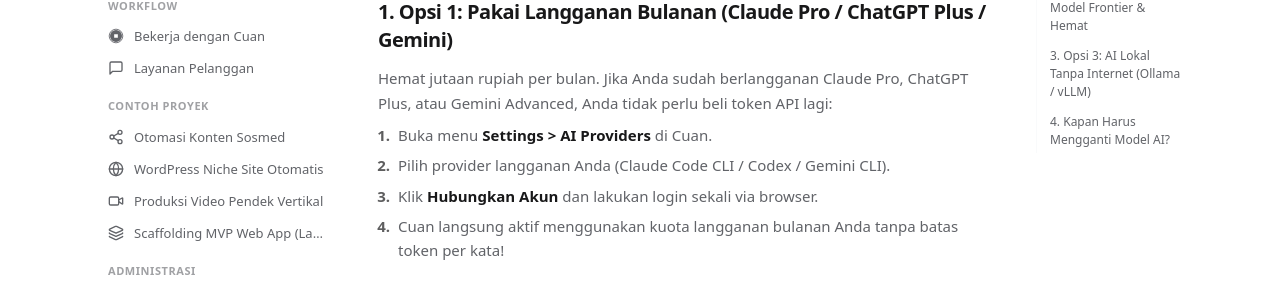
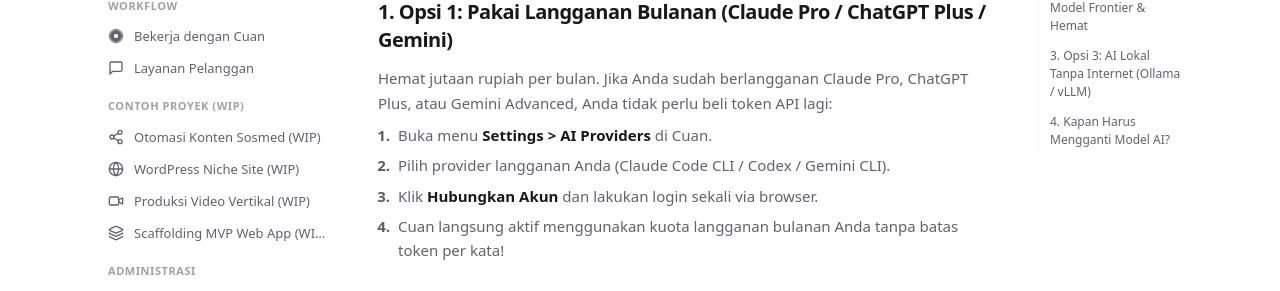
Before and after one commit to buchin/cuan-landing, a React (Vite) app: page /docs/connect-ai in a window 1280 px wide. Shown: the part 443-734 px from the top of the page. Built offline with nearby package versions, Linux system fonts and the light colour scheme.

Commit message:
docs(examples): mark all example projects transparently as work in progress (WIP) blueprints

```diff
--- a/src/features/docs/docsData.ts
+++ b/src/features/docs/docsData.ts
@@ -34,7 +34,7 @@ export interface DocGroup {
 export const DOC_GROUPS: DocGroup[] = [
   { id: 'getting-started', label: 'Memulai', labelEn: 'Getting Started' },
   { id: 'workflow', label: 'Workflow', labelEn: 'Workflow' },
-  { id: 'examples', label: 'Contoh Proyek', labelEn: 'Examples' },
+  { id: 'examples', label: 'Contoh Proyek (WIP)', labelEn: 'Examples (WIP)' },
   { id: 'admin', label: 'Administrasi', labelEn: 'Administration' },
 ]
 
@@ -286,14 +286,14 @@ export const DOC_SECTIONS: DocSection[] = [
   {
     slug: 'social-media-automation',
     group: 'examples',
-    title: 'Otomasi Konten Sosmed',
-    titleEn: 'Social Media Automation',
+    title: 'Otomasi Konten Sosmed (WIP)',
+    titleEn: 'Social Media Automation (WIP)',
     icon: 'Share2',
-    summary: 'Riset ide, buat carousel visual 1080x1350px, dan jadwalkan otomatis ke Instagram, Threads, LinkedIn, dan X lewat Tebar.app MCP.',
-    summaryEn: 'Research ideas, generate 1080x1350px visual carousels, and auto-schedule to Instagram, Threads, LinkedIn, and X via Tebar.app MCP.',
+    summary: '[Work in Progress] Rancangan alur riset ide, template carousel 1080x1350px, dan integrasi Tebar.app MCP.',
+    summaryEn: '[Work in Progress] Blueprint workflow for research, carousel generation, and Tebar.app MCP scheduling.',
     content: {
-      intro: 'Salah satu kegunaan paling praktis dari Cuan adalah membangun pabrik konten otomatis tanpa perlu membuka Canva atau dashboard sosial media secara manual. Dipadukan dengan protokol MCP Tebar.app resmi, Cuan dapat meriset, mendesain, dan menjadwalkan postingan langsung dari satu instruksi obrolan.',
-      introEn: 'One of Cuan’s highest-ROI workflows is building an autonomous content engine without juggling Canva or manual social dashboards. Integrated with the official Tebar.app MCP protocol, Cuan researches, designs, and schedules posts from a single prompt in your chat inbox.',
+      intro: '> 🚧 **Status: Work in Progress (Eksperimen / Dalam Pengembangan)**\n> Alur kerja ini adalah konsep dan rancangan alur (blueprint) yang sedang dikembangkan dan diuji coba pada fase Public Alpha. Dependensi tool eksternal (MCP Tebar.app, headless Chromium) masih dalam tahap integrasi aktif dan belum dapat diandalkan secara penuh untuk operasional produksi. Kami mengundang komunitas untuk ikut bereksperimen dan memberi masukan di [GitHub Issues](https://github.com/buchin/cuan/issues).\n\nVisi fitur ini adalah membangun mesin konten mandiri langsung dari instruksi obrolan tanpa perlu membuka dashboard sosmed secara manual.',
+      introEn: '> 🚧 **Status: Work in Progress (Experimental / Under Development)**\n> This workflow is a concept and blueprint currently under active development and testing during the Public Alpha phase. External tool dependencies (Tebar.app MCP, headless Chromium) are actively being integrated and are not yet fully operational for production use. We invite the community to experiment and share feedback on [GitHub Issues](https://github.com/buchin/cuan/issues).\n\nThe vision is building an autonomous content engine directly from chat instructions without juggling social dashboards.',
       subsections: [
         {
           id: 'social-project',
@@ -347,14 +347,14 @@ export const DOC_SECTIONS: DocSection[] = [
   {
     slug: 'wordpress-niche-site',
     group: 'examples',
-    title: 'WordPress Niche Site Otomatis',
-    titleEn: 'Automated WordPress Niche Site',
+    title: 'WordPress Niche Site (WIP)',
+    titleEn: 'Automated WordPress Niche Site (WIP)',
     icon: 'Globe',
-    summary: 'Cuan menyiapkan website WordPress lengkap, tema modern, riset kata kunci, hingga publikasi artikel secara mandiri.',
-    summaryEn: 'Cuan autonomously provisions WordPress, installs themes, researches keywords, and schedules SEO articles.',
+    summary: '[Work in Progress] Konsep alur instalasi WordPress, tema, dan publikasi konten otomatis via WP-CLI.',
+    summaryEn: '[Work in Progress] Blueprint workflow for automated WordPress provisioning and content publishing via WP-CLI.',
     content: {
-      intro: 'Membangun website atau blog bisnis kini tidak lagi memerlukan keahlian coding atau setup database yang rumit. Cuan bertindak sebagai Project Manager teknis yang mengurus instalasi WordPress dan penerbitan konten secara otomatis.',
-      introEn: 'Building a niche website or business blog no longer requires manual database or server configuration. Cuan acts as your autonomous technical PM, managing WordPress setup and content publishing end-to-end.',
+      intro: '> 🚧 **Status: Work in Progress (Eksperimen / Dalam Pengembangan)**\n> Alur kerja ini merupakan rancangan spesifikasi teknis untuk mengelola WordPress via WP-CLI di server mandiri. Fitur otomatisasi penuh ini masih dalam tahap riset dan pengujian awal pada fase Public Alpha, dan belum siap digunakan untuk website produksi langsung. Mari berkontribusi atau beri saran di [GitHub Issues](https://github.com/buchin/cuan/issues).\n\nVisi fitur ini adalah memungkinkan Cuan mengurus instalasi WordPress dan penerbitan konten secara otomatis di latar belakang.',
+      introEn: '> 🚧 **Status: Work in Progress (Experimental / Under Development)**\n> This workflow represents technical specifications for managing WordPress via WP-CLI on your self-hosted server. Full autonomous orchestration is currently in early experimental development during Public Alpha and is not yet ready for live production sites. Feel free to contribute or suggest improvements on [GitHub Issues](https://github.com/buchin/cuan/issues).\n\nThe vision is allowing Cuan to autonomously handle WordPress provisioning and content publishing in the background.',
       subsections: [
         {
           id: 'wp-prerequisites',
@@ -398,14 +398,14 @@ export const DOC_SECTIONS: DocSection[] = [
   {
     slug: 'video-automation',
     group: 'examples',
-    title: 'Produksi Video Pendek Vertikal',
-    titleEn: 'Vertical Short Video Automation',
+    title: 'Produksi Video Vertikal (WIP)',
+    titleEn: 'Vertical Short Video (WIP)',
     icon: 'Video',
-    summary: 'Ubah topik atau naskah tulisan menjadi video vertikal MP4 (9:16) untuk Reels, TikTok, dan Shorts tanpa aplikasi edit video.',
-    summaryEn: 'Turn topics or written scripts into vertical MP4 videos (9:16) for Reels, TikTok, and Shorts without manual video editors.',
+    summary: '[Work in Progress] Rancangan alur konversi naskah ke video pendek MP4 (9:16) via Remotion.',
+    summaryEn: '[Work in Progress] Blueprint workflow for script-to-video compilation via Remotion.',
     content: {
-      intro: 'Membuat video pendek untuk TikTok, Instagram Reels, dan YouTube Shorts kini tidak lagi memerlukan software pengeditan video yang berat. Cuan menyusun visual, teks dinamis, dan narasi suara secara mandiri di server.',
-      introEn: 'Producing short-form vertical video for TikTok, Instagram Reels, and YouTube Shorts no longer demands resource-heavy desktop GUI suites. Cuan composes visuals, dynamic subtitles, and vocal narration autonomously on your server.',
+      intro: '> 🚧 **Status: Work in Progress (Eksperimen / Dalam Pengembangan)**\n> Alur kerja komposisi video pendek (Remotion headless render & voiceover synthesis) saat ini masih berupa riset dan eksperimen internal pada fase Public Alpha. Eksekusi rendering video menuntut dependensi sistem khusus yang belum diaktifkan secara default di image rilis standar. Bantu kami mematangkan arsitekturnya di [GitHub Issues](https://github.com/buchin/cuan/issues).\n\nVisi fitur ini adalah mengubah naskah tulisan menjadi klip video pendek format vertikal (9:16) secara mandiri di server.',
+      introEn: '> 🚧 **Status: Work in Progress (Experimental / Under Development)**\n> Short-form video composition (headless Remotion rendering & voice synthesis) is currently an internal research blueprint during Public Alpha. Headless video compilation requires heavy system dependencies not bundled by default in the standard release image. Join the discussion on [GitHub Issues](https://github.com/buchin/cuan/issues).\n\nThe vision is transforming scripts into vertical short videos (9:16) autonomously on your server.',
       subsections: [
         {
           id: 'video-prerequisites',
@@ -445,14 +445,14 @@ export const DOC_SECTIONS: DocSection[] = [
   {
     slug: 'saas-mvp-laravel',
     group: 'examples',
-    title: 'Scaffolding MVP Web App (Laravel)',
-    titleEn: 'MVP Web App Scaffolding (Laravel)',
+    title: 'Scaffolding MVP Web App (WIP)',
+    titleEn: 'MVP Web App Scaffolding (WIP)',
     icon: 'Layers',
-    summary: 'Wujudkan ide aplikasi web atau alat kerja internal dari ide menjadi aplikasi nyata yang berfungsi.',
-    summaryEn: 'Turn web app ideas or internal business tools into fully functional working prototypes.',
+    summary: '[Work in Progress] Konsep pembuatan prototipe aplikasi web (Laravel) langsung di workspace server.',
+    summaryEn: '[Work in Progress] Concept workflow for rapid web application scaffolding in server workspaces.',
     content: {
-      intro: 'Bagi solopreneur atau tim yang ingin menguji ide produk baru, Cuan bertindak sebagai mitra teknologi yang merakit struktur aplikasi web secara cepat, bersih, dan langsung siap dicoba.',
-      introEn: 'For founders and teams validating new product concepts, Cuan serves as an autonomous engineering partner that builds clean, testable web application prototypes ready to use.',
+      intro: '> 🚧 **Status: Work in Progress (Eksperimen / Dalam Pengembangan)**\n> Alur kerja scaffolding aplikasi kompleks (seperti full-stack Laravel/database) merupakan blueprint kemampuan agen otonom tingkat lanjut yang sedang dimatangkan pada fase Public Alpha. Alur ini masih memerlukan supervisi manual intensif dan belum berstatus stabil tanpa campur tangan teknis developer. Diskusi dan masukan sangat diharapkan di [GitHub Issues](https://github.com/buchin/cuan/issues).\n\nVisi fitur ini adalah membantu founder atau solopreneur mewujudkan ide aplikasi web secara cepat langsung di server sendiri.',
+      introEn: '> 🚧 **Status: Work in Progress (Experimental / Under Development)**\n> Complex application scaffolding (such as full-stack Laravel/database apps) is an advanced autonomous agent blueprint being matured during Public Alpha. This workflow currently requires close manual supervision and is not yet a 1-click autonomous pipeline. Feedback and collaboration are welcome on [GitHub Issues](https://github.com/buchin/cuan/issues).\n\nThe vision is assisting founders in prototyping web apps quickly on their own server.',
       subsections: [
         {
           id: 'laravel-prerequisites',
```
